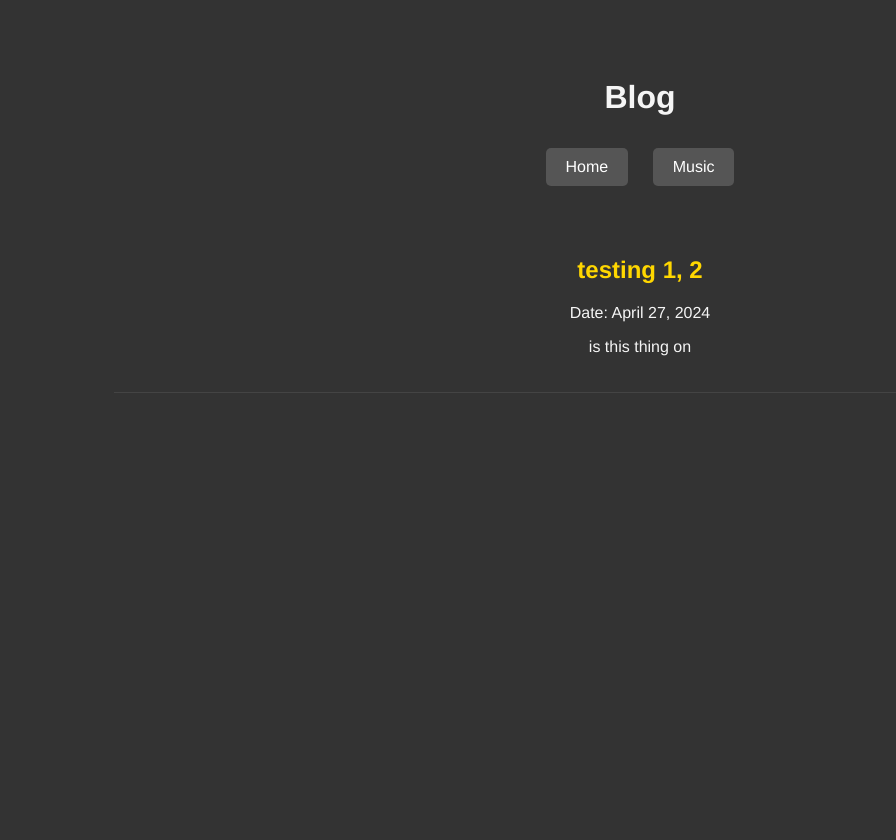
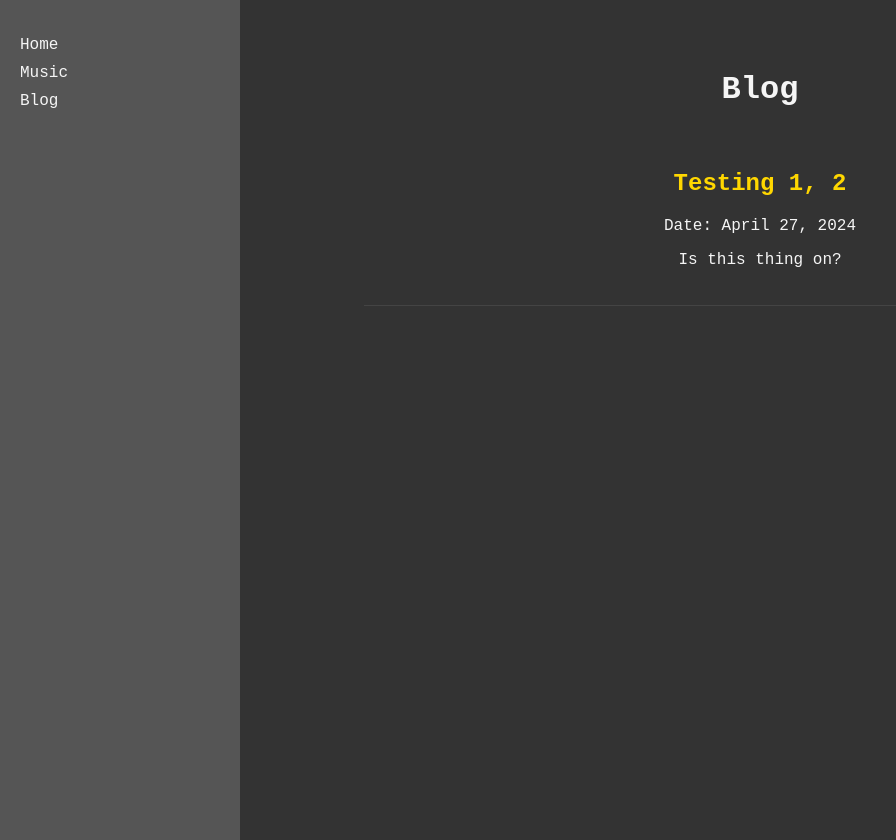
Before and after one commit to brain-container/braincontainer.github.io, a plain HTML site: page blog.html in a window 1280 px wide. Shown: the whole page, without its empty margins (0-896 px from the left). Before the commit the page ends 800 px from the top, so only its background shows below. Drawn offline with Linux system fonts and the light colour scheme.

Commit message:
Update blog.html

```diff
--- a/blog.html
+++ b/blog.html
@@ -6,23 +6,39 @@
     <title>Blog</title>
     <style type="text/css">
         body {
-        font-family: Helvetica, Arial, sans-serif;
-        text-align: center;
-        padding-top: 50px;
+            font-family: 'Courier New', Courier, monospace; /* retro monospace font */
             background-color: #333; /* dark grey background */
             color: #f5f5f5; /* off-white text */
+            margin: 0;
+            padding: 0;
+            display: flex;
+            min-height: 100vh;
+            align-items: flex-start;
         }
-    a.button {
-        background-color: #555; /* lighter grey for the button */
-        color: white;
-        padding: 10px 20px;
+        #main-content {
+            flex-grow: 1;
+            text-align: center;
+            padding: 50px;
+        }
+        #sidebar {
+            width: 200px; /* fixed width for the sidebar */
+            background-color: #555; /* lighter grey for contrast */
+            padding: 20px;
+            height: 100vh;
+        }
+        ul.navigation {
+            list-style-type: none;
+            padding: 0;
+            text-align: left;
+        }
+        ul.navigation li a {
+            color: #f5f5f5;
             text-decoration: none;
-        border-radius: 5px;
-        display: inline-block;
-        margin: 10px;
+            display: block;
+            margin: 10px 0;
         }
-    a.button:hover {
-        background-color: #777; /* lighter grey when hovering */
+        ul.navigation li a:hover {
+            text-decoration: underline;
         }
         .post {
             margin: 20px auto;
@@ -31,22 +47,27 @@
             border-bottom: 1px solid #444; /* subtle line between posts */
         }
         h2 {
-        color: #FFD700; /* adding a different color for headings */
+            color: #FFD700; /* color for the headings */
         }
     </style>
 </head>
 <body>
+    <div id="sidebar">
+        <ul class="navigation">
+            <li><a href="index.html">Home</a></li>
+            <li><a href="music.html">Music</a></li>
+            <li><a href="blog.html">Blog</a></li>
+        </ul>
+    </div>
+    <div id="main-content">
         <h1>Blog</h1>
-  <!-- Navigation Buttons -->
-  <a href="index.html" class="button">Home</a>
-  <a href="music.html" class="button">Music</a>
-
         <!-- Blog Posts -->
         <div class="post">
-    <h2>testing 1, 2</h2>
+            <h2>Testing 1, 2</h2>
             <p>Date: April 27, 2024</p>
-    <p>is this thing on</p>
+            <p>Is this thing on?</p>
         </div>
-
+        <!-- Additional posts can be added here -->
+    </div>
 </body>
 </html>
```
Lines whose indentation alone changed are shown as unchanged.
